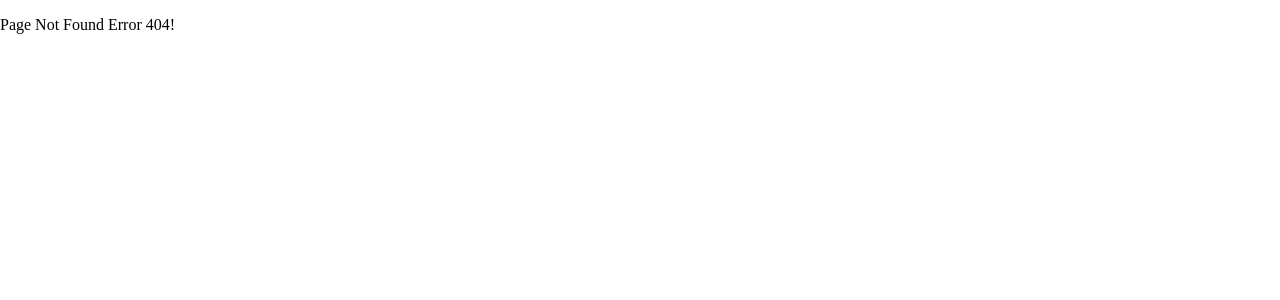
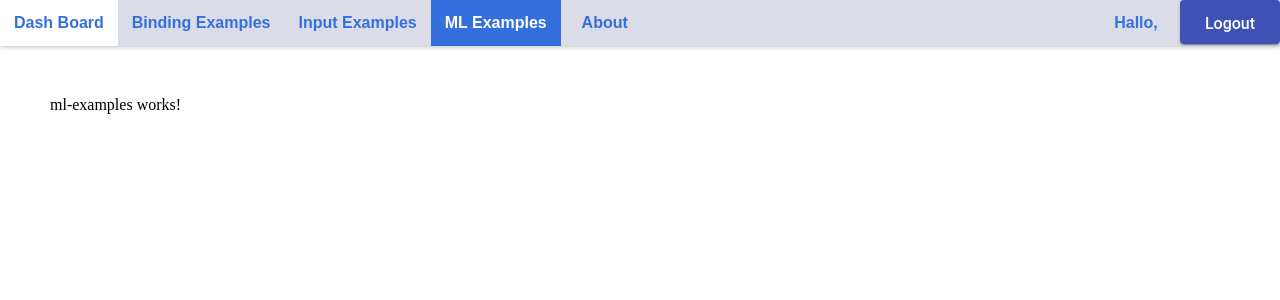
Before and after one commit to yingding/ml-examples, an Angular app in the folder playWithSparkMlExample/webClient/: page /home/mlexamples in a window 1280 px wide. Before the commit this address had no page. Shown: the top 300 px of the page. Built offline with nearby package versions, Linux system fonts and the light colour scheme.

Commit message:
added sub page ml example in user home component

```diff
--- a/playWithSparkMlExample/webClient/src/app/login/login.component.ts
+++ b/playWithSparkMlExample/webClient/src/app/login/login.component.ts
@@ -24,7 +24,7 @@ export class LoginComponent implements OnInit {
       // passing the user name as data parameter to the UserHomeComponent
       this.router.navigate(['/home', {name: this.username}]);
     } else {
-      this.errorMessage = "Name or Password is empty!\nPlease type any string for the name and password!";
+      this.errorMessage = 'Name or Password is empty!\nPlease type any string for the name and password!';
       // break line with css as exception to inline-block
     }
   }
--- /dev/null
+++ b/playWithSparkMlExample/webClient/src/app/private/ml-examples/ml-examples.component.html
@@ -0,0 +1,3 @@
+<div class="leftMargined topMargined">
+  <p>ml-examples works!</p>
+</div>
--- /dev/null
+++ b/playWithSparkMlExample/webClient/src/app/private/ml-examples/ml-examples.component.ts
@@ -0,0 +1,15 @@
+import { Component, OnInit } from '@angular/core';
+
+@Component({
+  selector: 'app-ml-examples',
+  templateUrl: './ml-examples.component.html',
+  styleUrls: ['./ml-examples.component.scss']
+})
+export class MlExamplesComponent implements OnInit {
+
+  constructor() { }
+
+  ngOnInit(): void {
+  }
+
+}
--- a/playWithSparkMlExample/webClient/src/app/private/private-routing.module.ts
+++ b/playWithSparkMlExample/webClient/src/app/private/private-routing.module.ts
@@ -5,6 +5,7 @@ import {AboutComponent} from './about/about.component';
 import {UserHomeComponent} from './user-home/user-home.component';
 import {BindingExamplesComponent} from './binding-examples/binding-examples.component';
 import {InputRootComponent} from '../inputs/input-root/input-root.component';
+import {MlExamplesComponent} from './ml-examples/ml-examples.component';
 
 const privateRoutes: Routes = [
   {
@@ -16,6 +17,7 @@ const privateRoutes: Routes = [
       {path: 'dashboard', component: DashBoardComponent},
       {path: 'bindingexamples', component: BindingExamplesComponent},
       {path: 'inputsexamples', component: InputRootComponent},
+      {path: 'mlexamples', component: MlExamplesComponent},
       {path: 'about', component: AboutComponent}
       ]
   }
--- a/playWithSparkMlExample/webClient/src/app/private/private.module.ts
+++ b/playWithSparkMlExample/webClient/src/app/private/private.module.ts
@@ -18,11 +18,12 @@ import { BindingExamplesComponent } from './binding-examples/binding-examples.co
 import { BindingParentComponent } from './binding-examples/binding-parent/binding-parent.component';
 import { BindingChildComponent } from './binding-examples/binding-child/binding-child.component';
 import { InputsModule } from '../inputs/inputs.module';
+import { MlExamplesComponent } from './ml-examples/ml-examples.component';
 
 
 @NgModule({
   declarations: [
-    DashBoardComponent, AboutComponent, UserHomeComponent, BindingExamplesComponent, BindingParentComponent, BindingChildComponent
+    DashBoardComponent, AboutComponent, UserHomeComponent, BindingExamplesComponent, BindingParentComponent, BindingChildComponent, MlExamplesComponent
   ],
   imports: [
     CommonModule,
--- a/playWithSparkMlExample/webClient/src/app/private/user-home/user-home.component.html
+++ b/playWithSparkMlExample/webClient/src/app/private/user-home/user-home.component.html
@@ -2,6 +2,7 @@
   <a class="floatl" routerLink="/home/dashboard" routerLinkActive="active">Dash Board</a>
   <a class="floatl" routerLink="/home/bindingexamples" routerLinkActive="active">Binding Examples</a>
   <a class="floatl" routerLink="/home/inputsexamples" routerLinkActive="active">Input Examples</a>
+  <a class="floatl" routerLink="/home/mlexamples" routerLinkActive="active">ML Examples</a>
   <a class="floatl" routerLink="/home/about" routerLinkActive="active">About</a>
 
   <!--
```
Also changed, not shown: playWithSparkMlExample/webClient/src/app/private/user-home/user-home.component.ts (+8 -2 lines), playWithSparkMlExample/webClient/src/app/private/ml-examples/ml-examples.component.scss (added), 2 other files (tests, documents, lock files or other folders).
